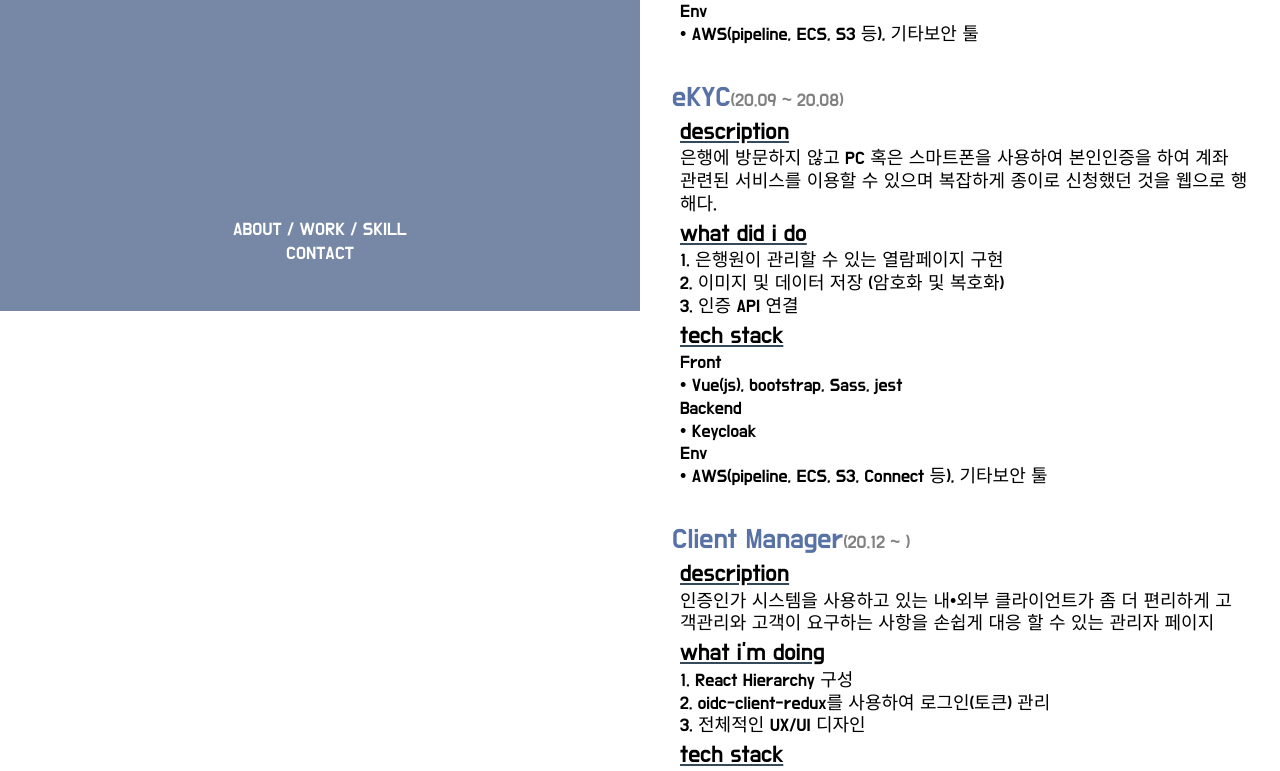
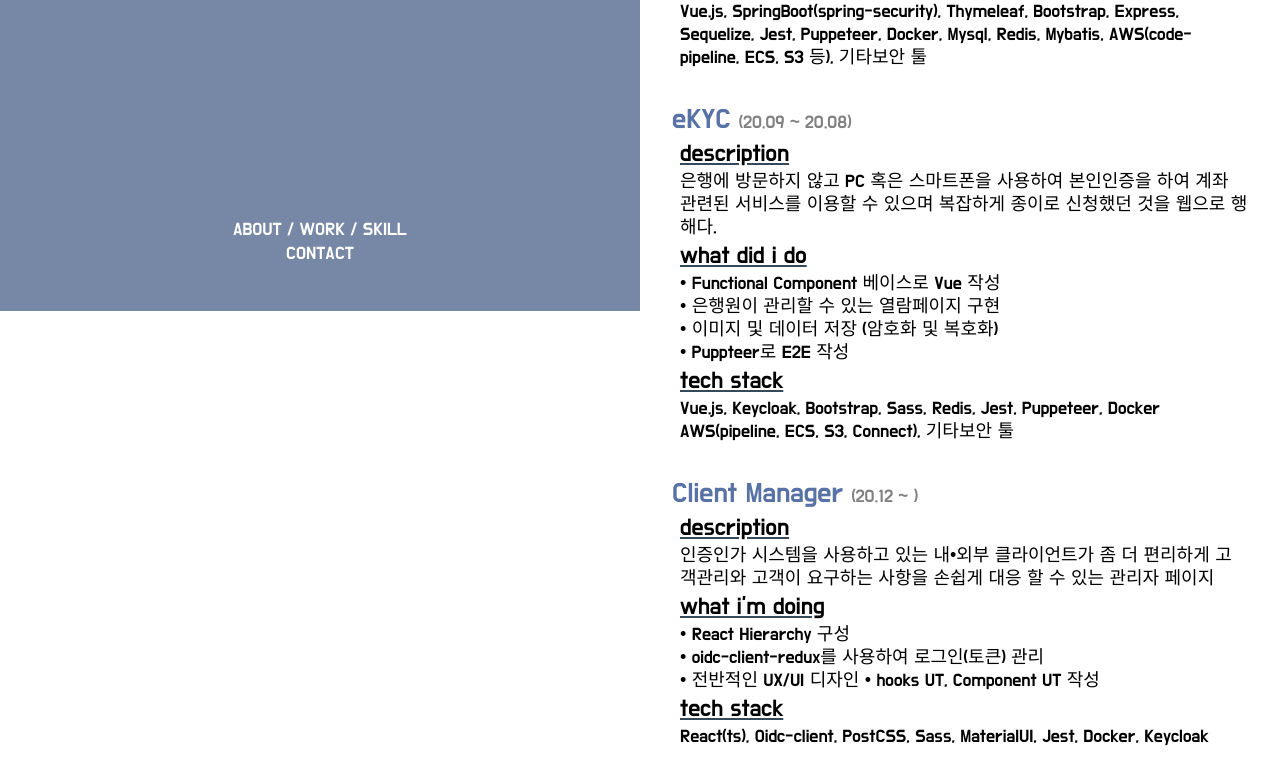
Before and after one commit to deokgoo/react-resume, a React (Create React App) app: page / in a window 1280 px wide. Shown: the part 2089-2860 px from the top of the page. Built offline with nearby package versions, Linux system fonts and the light colour scheme; some icons are missing.

Commit message:
update: work experience content

```diff
--- a/src/components/work-experience-section/work-experience-section.module.scss
+++ b/src/components/work-experience-section/work-experience-section.module.scss
@@ -22,6 +22,7 @@
 }
 .sub {
   color: gray;
+  margin-left: 0.5rem;
   font-size: $font-regular;
 }
 .duration {
--- a/src/components/work-experience-section/work-experience-section.tsx
+++ b/src/components/work-experience-section/work-experience-section.tsx
@@ -29,24 +29,23 @@ const WorkExperienceSection = memo(() => {
           </div>
           <div className={styles.projectSubName}>what did i do</div>
           <div className={styles.projectDescription}>
-            1. OAuth2.0을 기반으로 구현 (토큰 교환 등) <br/>
-            2. oidc-client를 이용한 테스트용 Client(SPA) 구현 <br/>
-            3. 유저정보 관리 페이지 구현
+            • OAuth2.0을 기반으로 전체적인 기능 구현 (토큰 교환 등)<br/>
+            • WebPack 및 babel 세팅 (여러 브라우저 대응) <br/>
+            • 여러 단말 디자인 대응 (반응형 웹)<br/>
+            • 디자이너와 함께 Conversion Rate를 높이는 디자인 구성<br/>
+            • oidc-client를 이용한 테스트용 Client(SPA) 구현<br/>
+            • Express를 사용하여 API Mock 구현<br/>
+            • Jest기반으로 UT 및 E2E 작성
           </div>
           <div className={styles.projectSubName}>
             tech stack
           </div>
           <div className={styles.projectDescription}>
-            Front<br/>
-            • Vue(js), bootstrap, thymeleaf, jest <br/>
-            Backend<br/>
-            • SpringBoot(spring-security)<br/>
-            Env<br/>
-            • AWS(pipeline, ECS, S3 등), 기타보안 툴
+            Vue.js, SpringBoot(spring-security), Thymeleaf, Bootstrap, Express, Sequelize, Jest, Puppeteer,
+            Docker, Mysql, Redis, Mybatis, AWS(code-pipeline, ECS, S3 등), 기타보안 툴
           </div>
         </div>
         <br/>
-        {/*ekyc*/}
         <div className={styles.projectName}>
           eKYC
           <span className={styles.sub}>
@@ -61,22 +60,18 @@ const WorkExperienceSection = memo(() => {
           </div>
           <div className={styles.projectSubName}>what did i do</div>
           <div className={styles.projectDescription}>
-            1. 은행원이 관리할 수 있는 열람페이지 구현 <br/>
-            2. 이미지 및 데이터 저장 (암호화 및 복호화)<br/>
-            3. 인증 API 연결
+            • Functional Component 베이스로 Vue 작성<br/>
+            • 은행원이 관리할 수 있는 열람페이지 구현<br/>
+            • 이미지 및 데이터 저장 (암호화 및 복호화)<br/>
+            • Puppteer로 E2E 작성
           </div>
           <div className={styles.projectSubName}>tech stack</div>
           <div className={styles.projectDescription}>
-            Front<br/>
-            • Vue(js), bootstrap, Sass, jest <br/>
-            Backend<br/>
-            • Keycloak<br/>
-            Env<br/>
-            • AWS(pipeline, ECS, S3, Connect 등), 기타보안 툴
+            Vue.js, Keycloak, Bootstrap, Sass, Redis, Jest, Puppeteer, Docker
+            AWS(pipeline, ECS, S3, Connect), 기타보안 툴
           </div>
         </div>
         <br/>
-        {/*clientManager*/}
         <div className={styles.projectName}>
           Client Manager
           <span className={styles.sub}>
@@ -92,16 +87,14 @@ const WorkExperienceSection = memo(() => {
           </div>
           <div className={styles.projectSubName}>what i'm doing</div>
           <div className={styles.projectDescription}>
-            1. React Hierarchy 구성<br/>
-            2. oidc-client-redux를 사용하여 로그인(토큰) 관리<br/>
-            3. 전체적인 UX/UI 디자인
+            • React Hierarchy 구성<br/>
+            • oidc-client-redux를 사용하여 로그인(토큰) 관리<br/>
+            • 전반적인 UX/UI 디자인
+            • hooks UT, Component UT 작성
           </div>
           <div className={styles.projectSubName}>tech stack</div>
           <div className={styles.projectDescription}>
-            Front<br/>
-            • React(ts), PostCSS, MaterialUI, jest<br/>
-            Backend<br/>
-            • Keycloak<br/>
+            React(ts), Oidc-client, PostCSS, Sass, MaterialUI, Jest, Docker, Keycloak
           </div>
         </div>
       </div>
```
